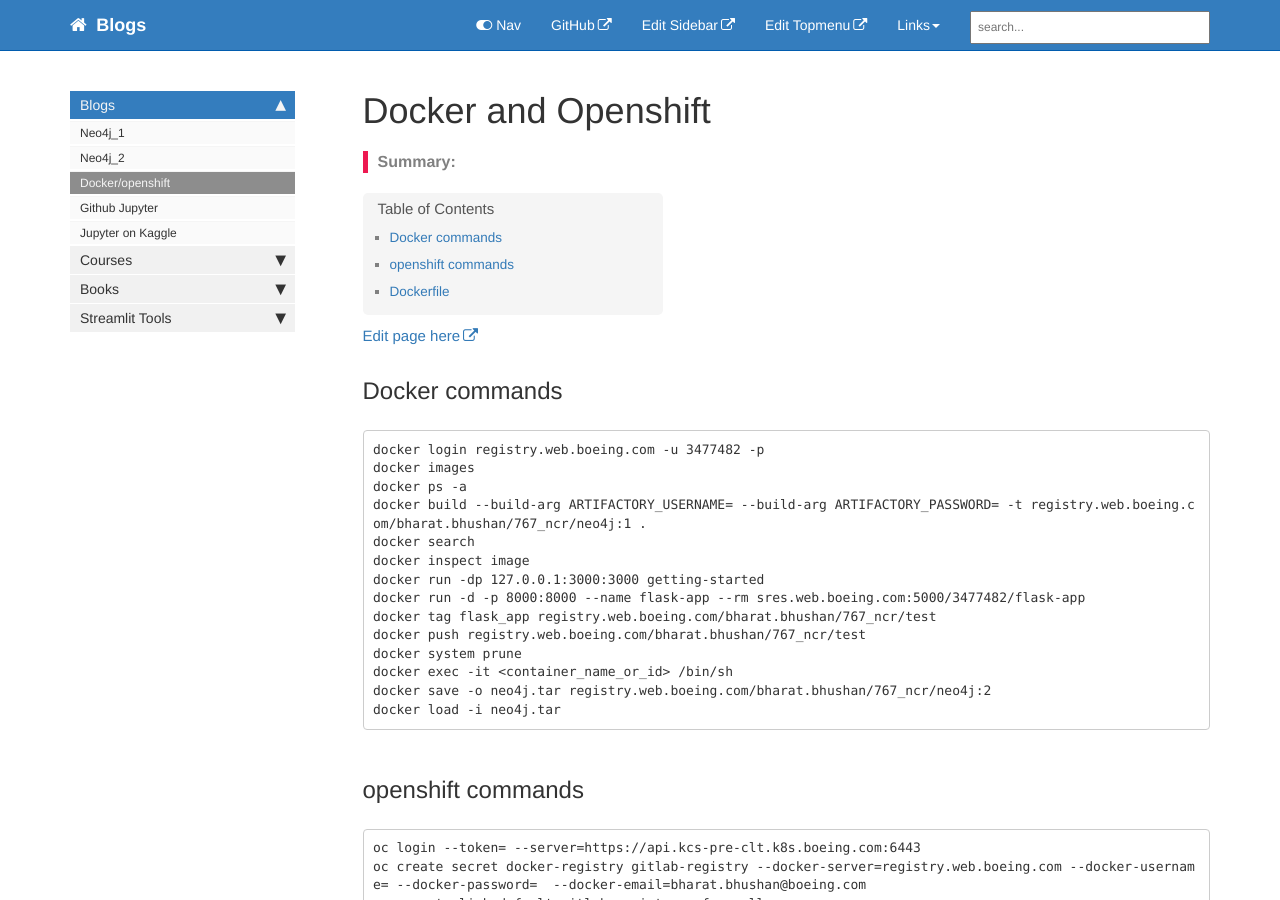
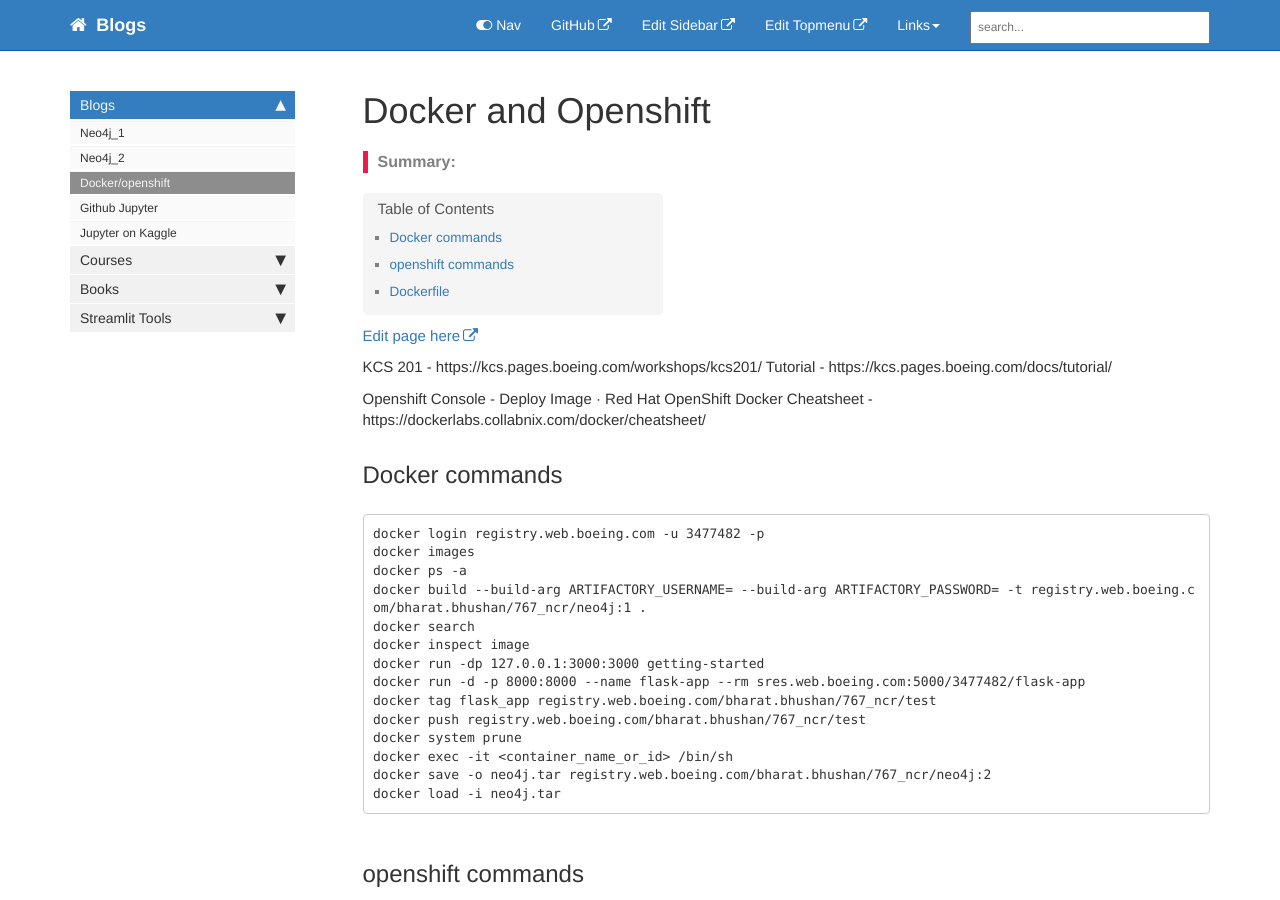
Before and after one commit to bhbharat/bhbharat.github.io, a Jekyll site: the page built from pages/mydoc/blog-docker.md, in a window 1280 px wide and 900 px high. Built offline with Jekyll 4.4.1, drawn with Linux system fonts in a browser that asks for light colours; comment, search, counter and statistics services are not loaded.

Commit message:
Update blog-docker.md

```diff
--- a/pages/mydoc/blog-docker.md
+++ b/pages/mydoc/blog-docker.md
@@ -9,6 +9,14 @@ permalink: docker.html
 folder: mydoc
 ---
 [Edit page here](https://github.com/bhbharat/bhbharat.github.io/edit/main/pages/mydoc/blog-docker.md)
+
+
+KCS 201 - https://kcs.pages.boeing.com/workshops/kcs201/
+Tutorial - https://kcs.pages.boeing.com/docs/tutorial/
+
+Openshift Console - Deploy Image · Red Hat OpenShift
+Docker Cheatsheet - https://dockerlabs.collabnix.com/docker/cheatsheet/
+
 
 ## Docker commands
 
```
